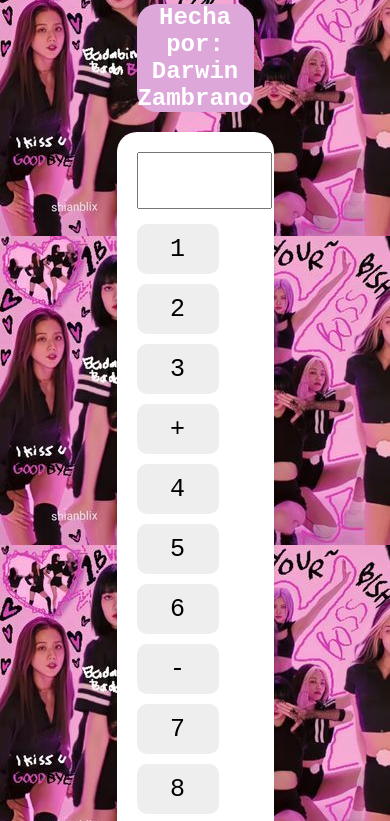
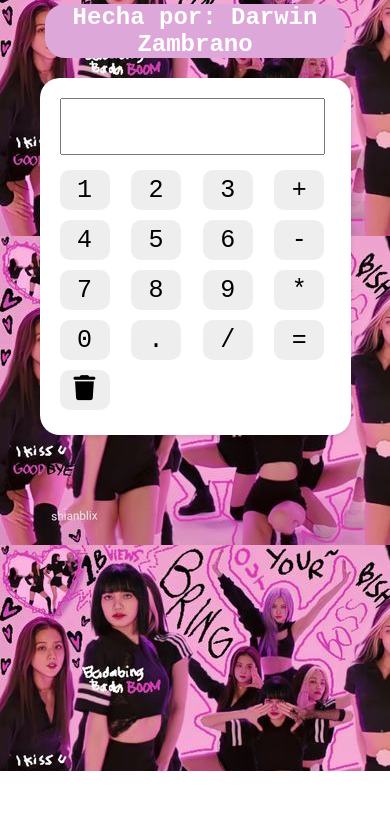
Before and after one commit to darwinz107/CalculadoraJS, a plain HTML site: page index.html in a window 390 px wide. Shown: the part 73-894 px from the top of the page. After the commit the page ends 844 px from the top, so only its background shows below. Drawn offline with Linux system fonts and the light colour scheme.

Commit message:
Update style.css

```diff
--- a/style.css
+++ b/style.css
@@ -16,24 +16,27 @@ h1,h2 {
     color: #ffff;
     background-color: rgb(221, 167, 217);
     border-radius: 20px;
-    width: 30%;
+    width: 100%;
+    max-width: 30%;
+    min-width: 300px;
 
 }
 
 
 .calculadora{
 
-    width: 30%;
+    /* width: 32%; */
+    width: 405px;
     margin: 0 auto;
     background-color: #fff;
-    padding: 20px;
+    padding: 20px 13px 20px 20px;
 
     border-radius: 20px;
     box-shadow: 0 2px 5px rgba(0, 0, 0, 0.1);
 
 }
 #pantalla{
-    width: 87%;
+    width: 88%;
 padding: 15px;
 font-size: 20px;
 
@@ -46,7 +49,7 @@ input[type="button"],button{
 
     width: 82px;
     height: 50px;
-    margin: 5px 11px 5px 0px;
+    margin: 5px 12px 5px 0px;
     border:none;
     border-radius: 10px;
     background-color: #eee;
@@ -64,3 +67,54 @@ input[type="button"]:hover:not(.eliminar){
     background-color: red;
     color: #eee;
 }
+
+@media(max-width:442px){
+
+    h1,h2 {
+        text-align: center;
+        margin: 20px auto;
+        color: #ffff;
+        background-color: rgb(221, 167, 217);
+        border-radius: 20px;
+        width: 100%;
+        max-width: 30%; /* Máximo ancho que deseas permitir */
+        min-width: 300px;
+
+    }
+
+
+    .calculadora{
+
+        /* width: 32%; */
+        width: 279px;
+        margin: 0 auto;
+        background-color: #fff;
+        padding: 20px 12px 20px 20px;
+
+        border-radius: 20px;
+        box-shadow: 0 2px 5px rgba(0, 0, 0, 0.1);
+
+    }
+    #pantalla{
+        width: 83%;
+    padding: 15px;
+    font-size: 20px;
+
+    margin-bottom: 10px;
+    text-align: right;
+    pointer-events: none;
+    }
+
+    input[type="button"],button{
+
+        width: 50px;
+        height: 40px;
+        margin: 5px 12px 5px 0px;
+        border:none;
+        border-radius: 10px;
+        background-color: #eee;
+        font-size: 25px;
+        cursor: pointer;
+    }
+
+}
```
